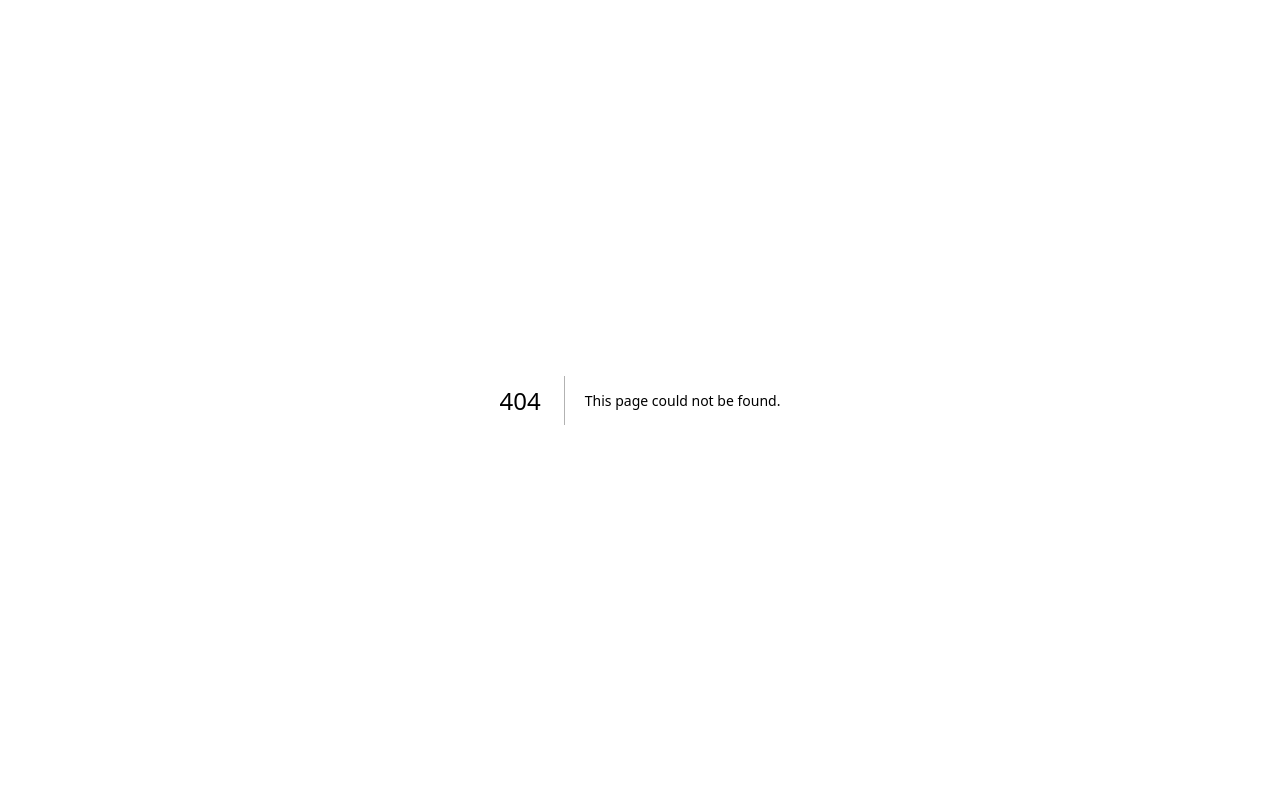
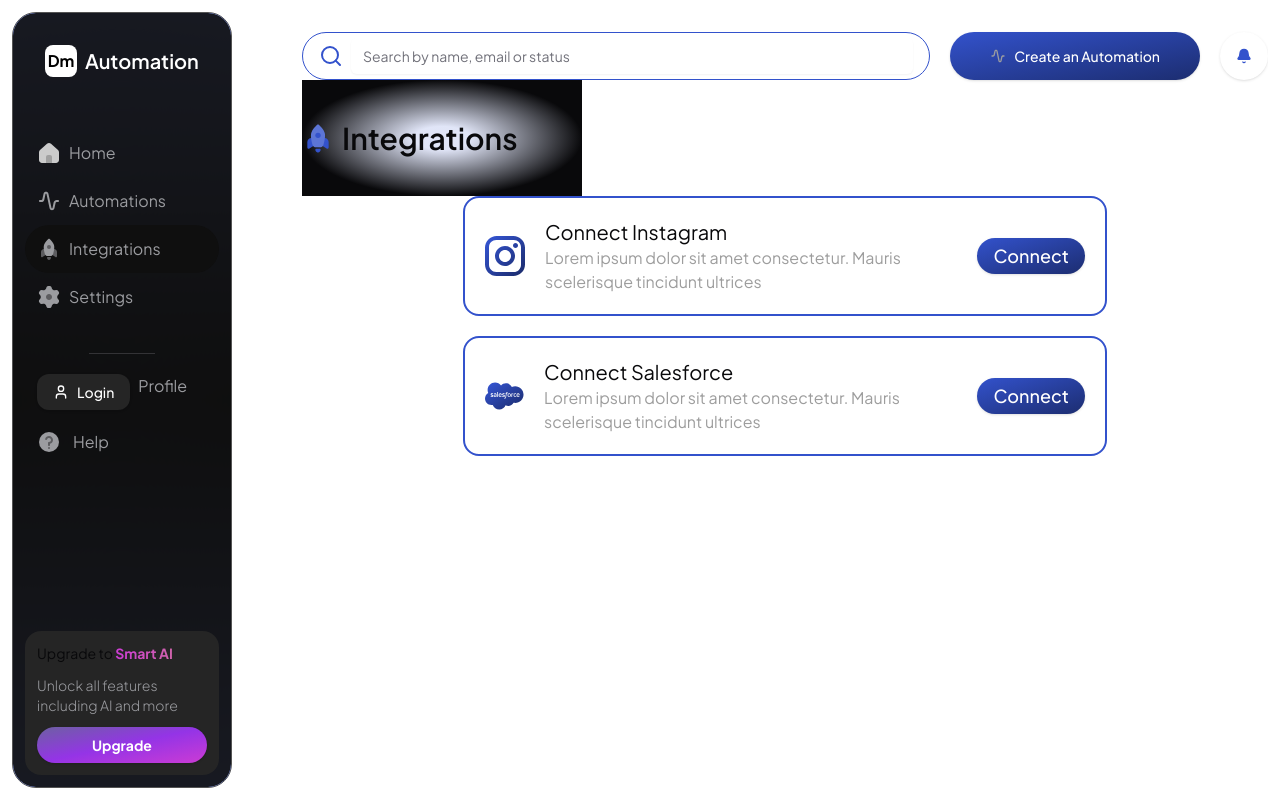
Before and after one commit to NITINKUMAWAT0/DM-Automation-SAAS, a Next.js app: page /dashboard/1/integrations in a window 1280 px wide. Before the commit this address had no page. Built offline with nearby package versions, Linux system fonts and the light colour scheme; no server answers.

Commit message:
added integrations

```diff
--- /dev/null
+++ b/src/app/(protected)/dashboard/[slug]/integrations/_component/integration-card/index.tsx
@@ -0,0 +1,37 @@
+'use client'
+import React from 'react'
+import { Button } from '@/components/ui/button'
+
+type Props = {
+  title: string
+  description: string
+  icon: React.ReactNode
+  strategy: 'INSTAGRAM' | 'CRM'
+  isConnected: boolean
+}
+
+const IntegrationCard = ({ description, icon, strategy, title, isConnected }: Props) => {
+  const onInstaOAuth = () => {
+    // Assuming onOAuthInstagram is handled elsewhere as a static action
+    console.log(`OAuth for ${strategy} initiated.`)
+  }
+
+  return (
+    <div className="border-2 border-[#3352CC] rounded-2xl gap-x-5 p-5 flex items-center justify-between">
+      {icon}
+      <div className="flex flex-col flex-1">
+        <h3 className="text-xl"> {title}</h3>
+        <p className="text-[#9D9D9D] text-base ">{description}</p>
+      </div>
+      <Button
+        onClick={onInstaOAuth}
+        disabled={isConnected}
+        className="bg-gradient-to-br text-white rounded-full text-lg from-[#3352CC] font-medium to-[#1C2D70] hover:opacity-70 transition duration-100"
+      >
+        {isConnected ? 'Connected' : 'Connect'}
+      </Button>
+    </div>
+  )
+}
+
+export default IntegrationCard
--- /dev/null
+++ b/src/app/(protected)/dashboard/[slug]/integrations/page.tsx
@@ -0,0 +1,21 @@
+import { INTEGRATION_CARDS } from '@/constants/integrations'
+import React from 'react'
+import IntegrationCard from './_component/integration-card'
+
+type Props = {}
+
+const Page = (props: Props) => {
+  return (
+    <div className="flex justify-center">
+      <div className="flex flex-col w-full lg:w-8/12 gap-y-5">
+        {INTEGRATION_CARDS.map((card, key) => (
+          <IntegrationCard
+                isConnected={false} key={key}
+                {...card}          />
+        ))}
+      </div>
+    </div>
+  )
+}
+
+export default Page
--- /dev/null
+++ b/src/constants/integrations.tsx
@@ -0,0 +1,26 @@
+import { InstagramDuoToneBlue, SalesForceDuoToneBlue } from "@/icons"
+
+type Props = {
+  title: string
+  icon: React.ReactNode
+  description: string
+  strategy: 'INSTAGRAM' | 'CRM'
+}
+
+export const INTEGRATION_CARDS: Props[] = [
+  {
+    title: 'Connect Instagram',
+    description:
+      'Lorem ipsum dolor sit amet consectetur. Mauris scelerisque tincidunt ultrices',
+    icon: <InstagramDuoToneBlue />,
+    strategy: 'INSTAGRAM',
+
+  },
+  {
+    title: 'Connect Salesforce',
+    description:
+      'Lorem ipsum dolor sit amet consectetur. Mauris scelerisque tincidunt ultrices',
+    icon: <SalesForceDuoToneBlue />,
+    strategy: 'CRM',
+  },
+]
```
Also changed, not shown: src/app/(protected)/dashboard/[slug]/automations/page.tsx (added).
